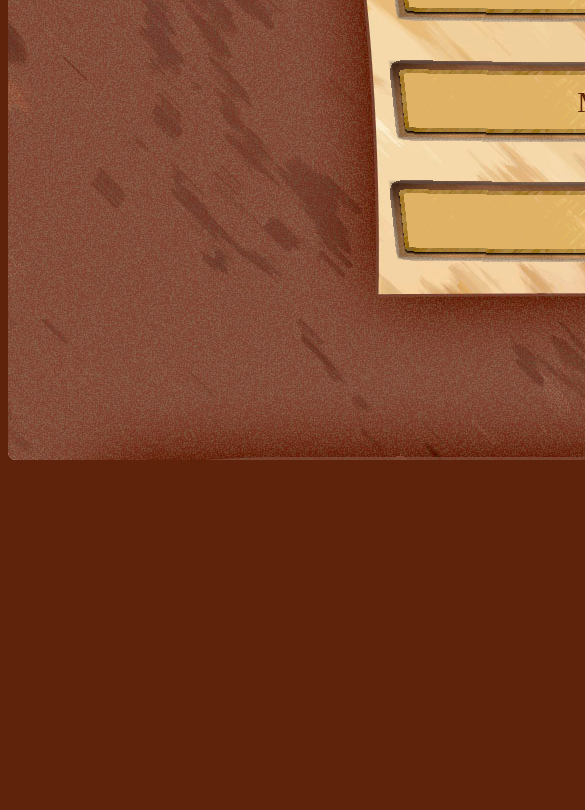
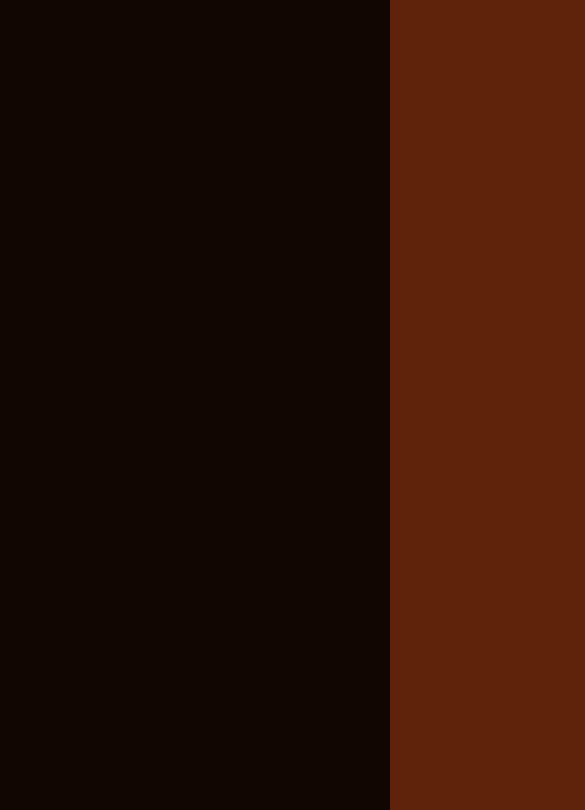
Before and after one commit to remixer-dec/tbab, a website: page index.html in a window 390 px wide. Shown: the part 268-1078 px from the top of the page, 585 px wide, since content can reach past the window. Before the commit the page ends 844 px from the top, so only its background shows below. Drawn offline with Linux system fonts and the light colour scheme; a web font is replaced by a local one.

Commit message:
Mobile, fullscreen, wide sceen ratio support added

```diff
--- /dev/null
+++ b/fullscreen.ts
@@ -0,0 +1,23 @@
+export abstract class Fullscreen {
+    public static isFullscreen(): boolean {
+        let d = <any>document
+        return d.webkitIsFullScreen || d.mozFullScreen || d.msFullscreenElement !== undefined
+    }
+    public static requestFullscreen(e: any) {
+        e.requestFullscreen
+            ? e.requestFullscreen()
+            : e.mozRequestFullScreen
+            ? e.mozRequestFullScreen()
+            : e.webkitRequestFullScreen
+            ? e.webkitRequestFullScreen()
+            : e.msRequestFullscreen()
+    }
+    public static exitFullscreen() {
+        let e = <any>document
+        e.exitFullscreen ? e.exitFullscreen() : e.mozCancelFullScreen ? e.mozCancelFullScreen() : e.webkitExitFullscreen ? e.webkitExitFullscreen() : e.msExitFullscreen()
+    }
+    public static fullscreen() {
+        let el = <any>document.getElementById('cvs')
+        this.isFullscreen() ? this.exitFullscreen() : this.requestFullscreen(el)
+    }
+}
--- a/index.html
+++ b/index.html
@@ -14,10 +14,45 @@
             background:#f6d2a5;
             border-radius: 8px;
         }
+        .warning {
+            display: none;
+        }
+        @media only screen and (max-width:1280px){
+            html,body{
+                width: 100%;
+                height: 100%;
+                margin: 0;
+                padding: 0;
+            }
+            canvas{
+                max-width: 100%;
+                max-height: 100%;
+            }
+        }
+        @media only screen and (max-width:800px) and (orientation:portrait){
+            .warning  {
+                display: block;
+                position: absolute;
+                text-align: center;
+                left: 0;
+                top: 0;
+                background: rgba(0,0,0,.82);
+                font-family: sans-serif;
+                height: 100%;
+                overflow: hidden;
+                color: #fff;
+                padding: 30%;
+                font-size: 30px;
+                font-weight: bold;
+            }
+        }
     </style>
 </head>
 <body>
-    <center><canvas id="cvs" width="1280" height="720"></canvas></center>
+    <center>
+        <canvas id="cvs" width="1280" height="720"></canvas>
+    </center>
+    <div class="warning">Please rotate your device</div>
     <script src="./dist/core.js"></script>
     <script>cvs.getContext('2d').fillText('Loading...', 630, 360)</script>
 </body>
--- a/input.ts
+++ b/input.ts
@@ -1,13 +1,30 @@
+import {Fullscreen} from './fullscreen.js'
 export abstract class Input {
     public static mouse: Coords = {x: 0, y: 0}
     public static escPressed: boolean = false
     public static clickEvents: CustomClickEvent[] = []
     public static init(cvs: HTMLCanvasElement) {
-        let rect = cvs.getBoundingClientRect()
         cvs.addEventListener('mousemove', (e: MouseEvent): void => {
+            let rect = cvs.getBoundingClientRect()
             this.mouse.x = e.clientX - rect.left
             this.mouse.y = e.clientY - rect.top
-            //            console.log(this.mouse)
+            let realw = rect.width
+            let realh = rect.height
+
+            if (Fullscreen.isFullscreen()) {
+                if (rect.width / rect.height > 1.778) {
+                    //for screens with non 16:9 ratio (wider)
+                    realw = rect.height * 1.778
+                    let offsetLeft = (rect.width - realw) / 2
+                    this.mouse.x -= offsetLeft
+                }
+            }
+            if (realw != 1280) {
+                let prcX = 1 / (realw / 1280)
+                let prcY = 1 / (realh / 720)
+                this.mouse.x = Math.round(this.mouse.x * prcX)
+                this.mouse.y = Math.round(this.mouse.y * prcY)
+            }
         })
         cvs.addEventListener('click', (e: MouseEvent): void => {
             this.handleClicks()
--- a/renderer.ts
+++ b/renderer.ts
@@ -51,7 +51,8 @@ export abstract class Renderer {
                 if (
                     Input.mouse.x > texture.pos.x &&
                     Input.mouse.y > texture.pos.y &&
-                    Input.mouse.x < texture.pos.x + texture.pic.w && Input.mouse.y < texture.pos.y + texture.pic.h
+                    Input.mouse.x < texture.pos.x + texture.pic.w &&
+                    Input.mouse.y < texture.pos.y + texture.pic.h
                 ) {
                     this.draw(texture.pic, texture.pos.x, texture.pos.y)
                 }
--- a/view.ts
+++ b/view.ts
@@ -5,6 +5,7 @@ import {Game} from './game.js'
 import {GameState} from './gamestate.js'
 import {Utils} from './utils.js'
 import {Multiplayer} from './multiplayer.js'
+import {Fullscreen} from './fullscreen.js'
 import {menuState, gameType, turn} from './enums.js'
 import * as Locale from './locale.js'
 
@@ -108,7 +109,8 @@ export abstract class View {
                 Renderer.texts = [
                     {text: locale.SP, pos: {x: 640, y: 252}, size: 30, color: '#5f220a'},
                     {text: locale.MP, pos: {x: 640, y: 372}, size: 30, color: '#5f220a'},
-                    {text: locale.RULES, pos: {x: 640, y: 492}, size: 30, color: '#5f220a'}
+                    {text: locale.RULES, pos: {x: 640, y: 492}, size: 30, color: '#5f220a'},
+                    {text: '[  ]', pos: {x: 1260, y: 700}, size: 20, color: '#ffffff', mod: {opacity: 0.6, offsetX: 0, offsetY: 0}}
                 ]
                 Input.clickEvents = [
                     {
@@ -132,6 +134,13 @@ export abstract class View {
                         e: {x: 380 + 517, y: 440 + 82},
                         callback: () => {
                             this.changeState(menuState.Rules)
+                        }
+                    },
+                    {
+                        s: {x: 1255, y: 690},
+                        e: {x: 1280, y: 720},
+                        callback: () => {
+                            Fullscreen.fullscreen()
                         }
                     }
                 ]
```
Also changed, not shown: .eslintrc.json, README.md, dist/core.js.
